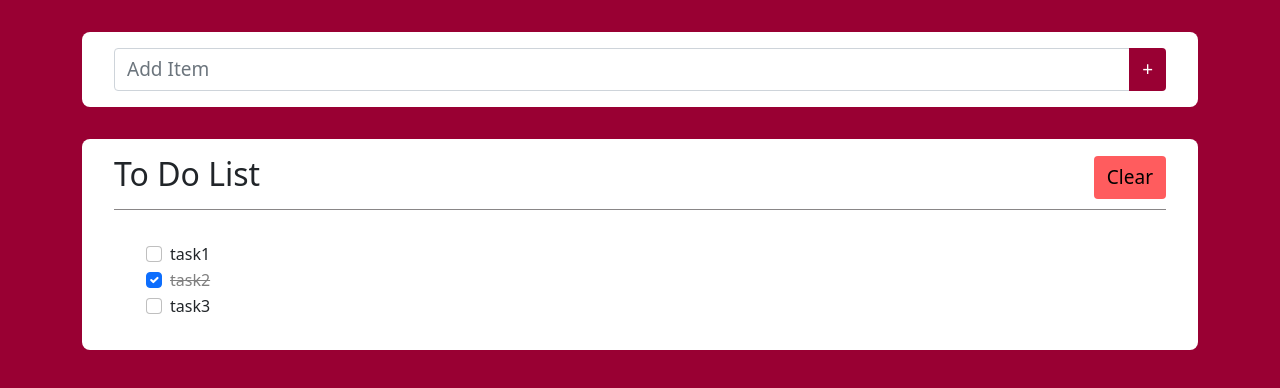
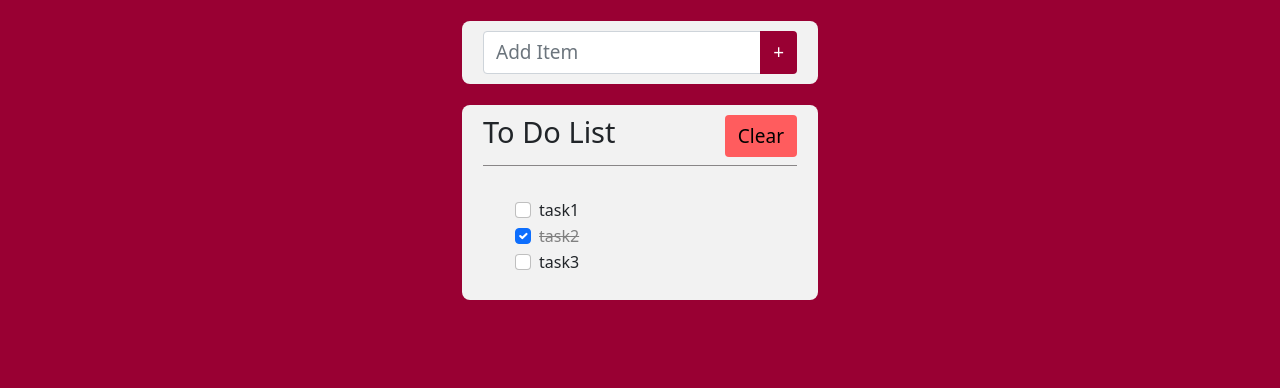
Before and after one commit to rajanmali/WSU-react-todo, a React (Create React App) app: page / in a window 1280 px wide. Shown: the top 388 px of the page. Built offline with nearby package versions, Linux system fonts and the light colour scheme.

Commit message:
updated styles for add item form and item display list

```diff
--- a/package.json
+++ b/package.json
@@ -7,7 +7,6 @@
     "@testing-library/react": "^13.2.0",
     "@testing-library/user-event": "^13.5.0",
     "bootstrap": "^5.1.3",
-    "json-server": "^0.17.0",
     "react": "^18.1.0",
     "react-bootstrap": "^2.4.0",
     "react-dom": "^18.1.0",
--- a/src/App.js
+++ b/src/App.js
@@ -52,8 +52,8 @@ const App = () => {
 
   return (
     <div className="container">
-      <Row>
-        <Col>
+      <Row className="d-flex justify-content-center">
+        <Col lg={4}>
           <AddItem
             currentTask={currentTask}
             handleChange={handleChange}
--- a/src/assets/styles/components/AddItem.scss
+++ b/src/assets/styles/components/AddItem.scss
@@ -1,7 +1,7 @@
 .add-item--wrapper {
-  background-color: $white;
-  padding: 1rem 2rem;
-  margin: 2rem 0;
+  background-color: #f2f2f2;
+  padding: 10px 21px;
+  margin: 21px 0;
   border-radius: 0.5rem;
 
   .add-item--input {
--- a/src/assets/styles/components/ItemList.scss
+++ b/src/assets/styles/components/ItemList.scss
@@ -1,7 +1,7 @@
 .item-list--wrapper {
-  background-color: $white;
+  background-color: #f2f2f2;
+  padding: 10px 21px;
   border-radius: 0.5rem;
-  padding: 1rem 2rem;
 
   .item-list--header {
     display: flex;
@@ -10,6 +10,10 @@
     border-bottom: 0.1rem solid #898687;
     margin-bottom: 2rem;
     padding-bottom: 0.5rem;
+
+    h1 {
+      font-size: 29px;
+    }
 
     .item-list--clear_button {
       background-color: $highlight-orange;
--- a/src/components/ItemList/index.js
+++ b/src/components/ItemList/index.js
@@ -5,7 +5,7 @@ const ItemList = ({ taskList, handleTaskComplete, handleClearAllTask }) => {
   return (
     <section className="item-list--wrapper">
       <div className="item-list--header">
-        <h2>To Do List</h2>
+        <h1>To Do List</h1>
         <Button
           className="item-list--clear_button"
           onClick={handleClearAllTask}
--- /dev/null
+++ b/src/db.json
@@ -0,0 +1,7 @@
+{
+  "tasks": [
+    { "key": 0, "value": "task1", "completed": false },
+    { "key": 1, "value": "task2", "completed": true },
+    { "key": 2, "value": "task3", "completed": false }
+  ]
+}
```
Also changed, not shown: 1 other file (tests, documents, lock files or other folders).
